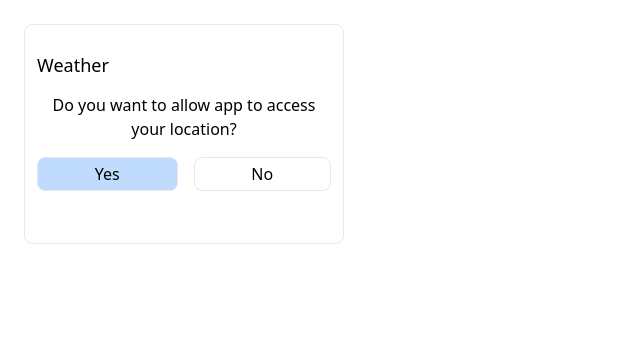
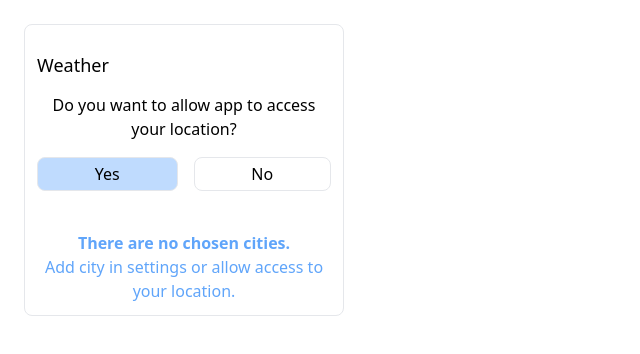
Before and after one commit to sofiiamatveeva/vue-weather-widget, a Vue app: page / in a window 1280 px wide. Shown: the top 354 px of the page, without its empty margins (0-640 px from the left). Built offline with nearby package versions, Linux system fonts and the light colour scheme; some icons are missing.

Commit message:
feat: add clue

```diff
--- a/src/components/WeatherWidget.vue
+++ b/src/components/WeatherWidget.vue
@@ -39,6 +39,13 @@
         :key="cityItem"
         :city="cityItem"
       />
+      <div
+        v-if="!citiesList.length && askForLocation"
+        class="text-center text-blue-400"
+      >
+        <span class="font-bold">There are no chosen cities.</span> <br />
+        <span>Add city in settings or allow access to your location.</span>
+      </div>
     </div>
   </div>
 </template>
```
